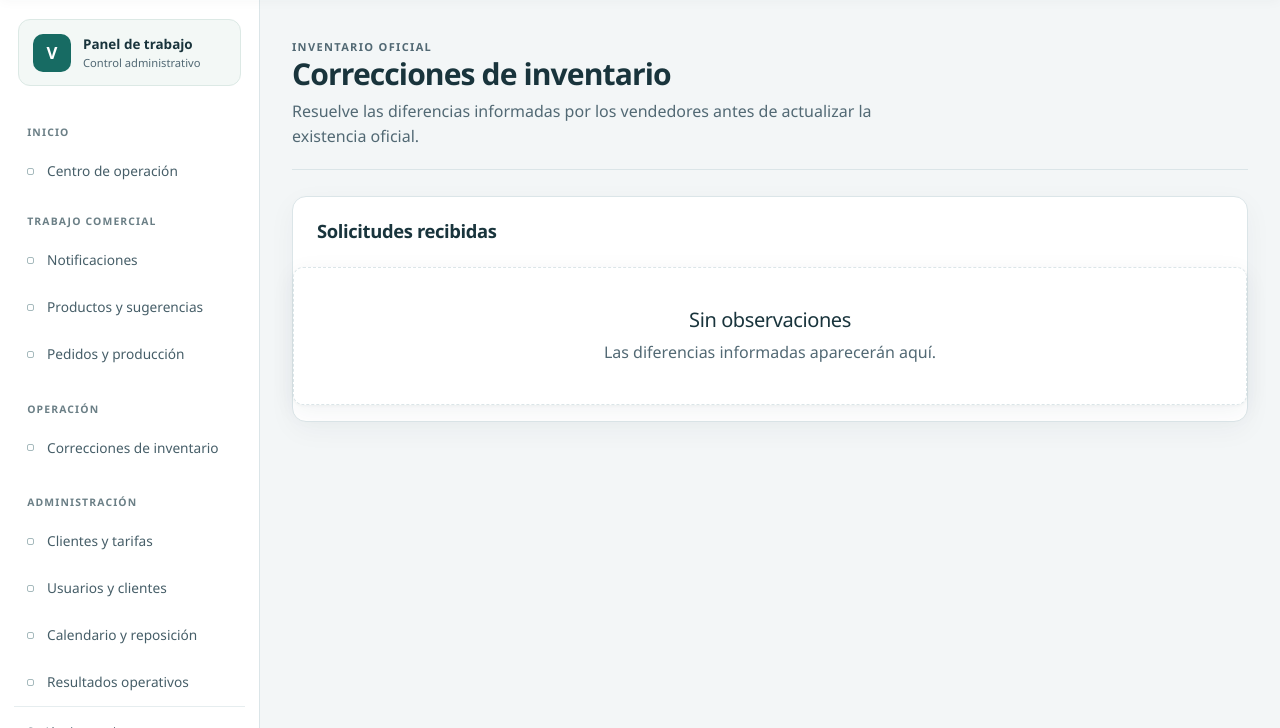
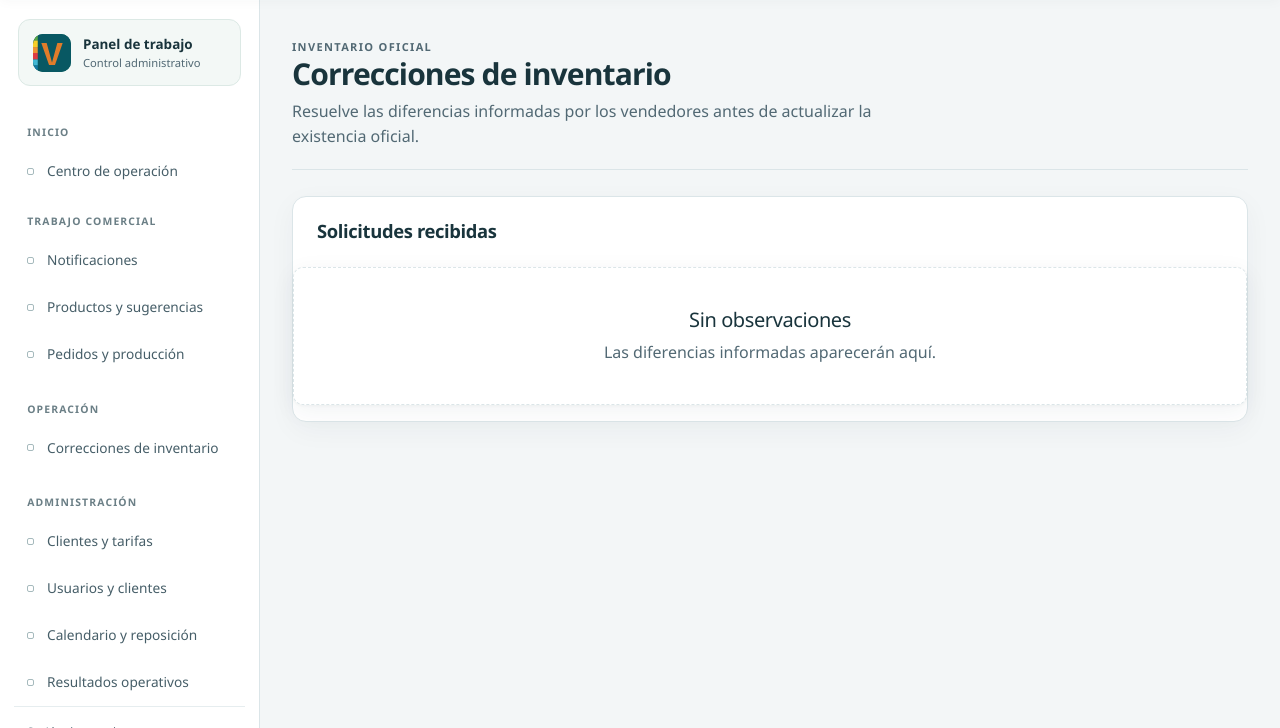
Before and after one commit to HenryBo06/ProyectoSistemaVitali, a Django app: page /correcciones/ in a window 1280 px wide. Shown: the part 72-800 px from the top of the page. Run offline with Django 5.2, Linux system fonts and the light colour scheme; the visitor is signed in with stand-in values (Sample User, id 1); data comes from the database, SQL or seed files in the repository; data that the repository does not hold is empty; some libraries are stand-ins or nearby versions.

Commit message:
style(brand): restore existing Vitali V in operations/templates/operations/navigation.html

```diff
--- a/operations/templates/operations/navigation.html
+++ b/operations/templates/operations/navigation.html
@@ -1,6 +1,7 @@
+{% load static %}
 <nav class="side-nav" aria-label="Secciones">
   <div class="nav-intro">
-    <span class="nav-intro-mark" aria-hidden="true">V</span>
+    <img class="nav-intro-mark" src="{% static 'operations/favicon.svg' %}" width="38" height="38" alt="" aria-hidden="true">
     <span><strong>Panel de trabajo</strong><small>{% if request.user.is_staff %}Control administrativo{% else %}Gestión de mi cartera{% endif %}</small></span>
   </div>
   <p class="nav-caption">Inicio</p>
```
